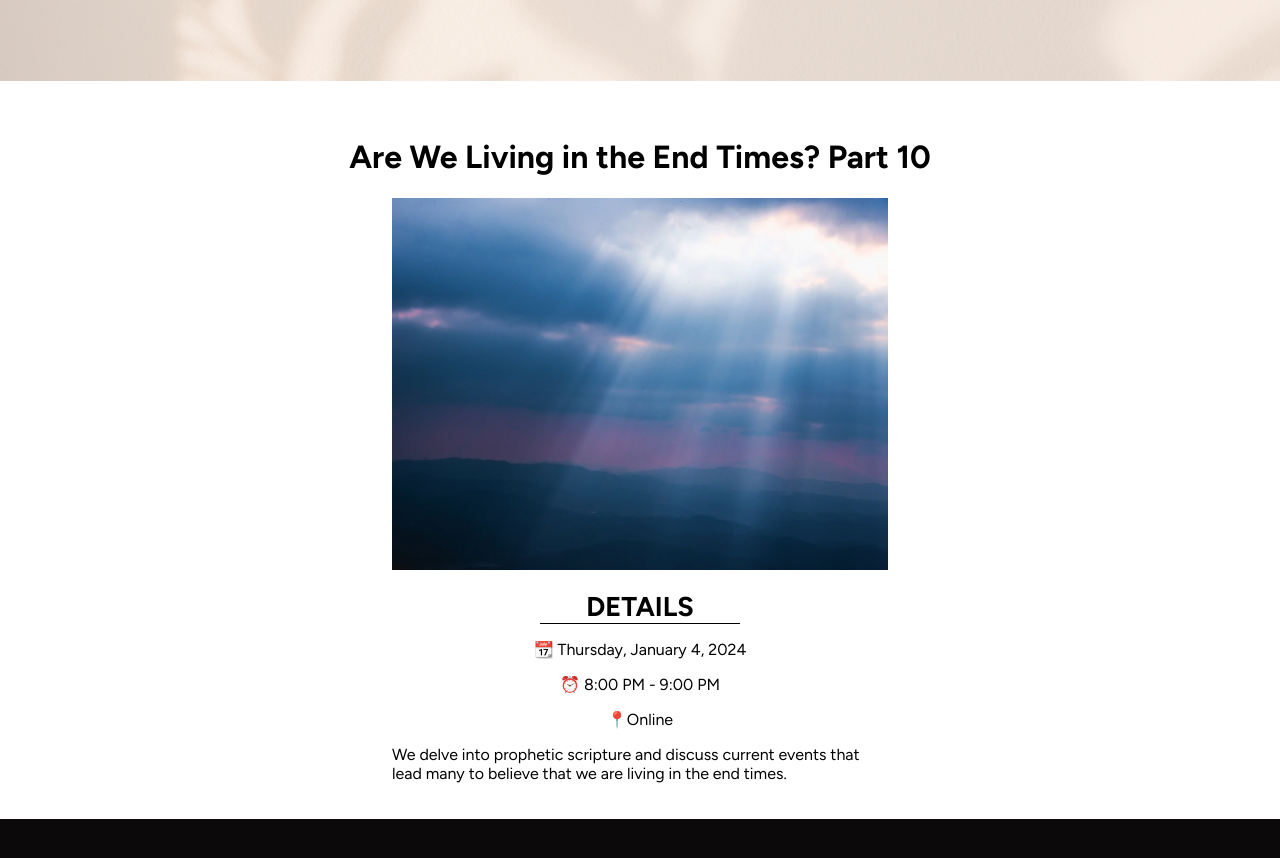
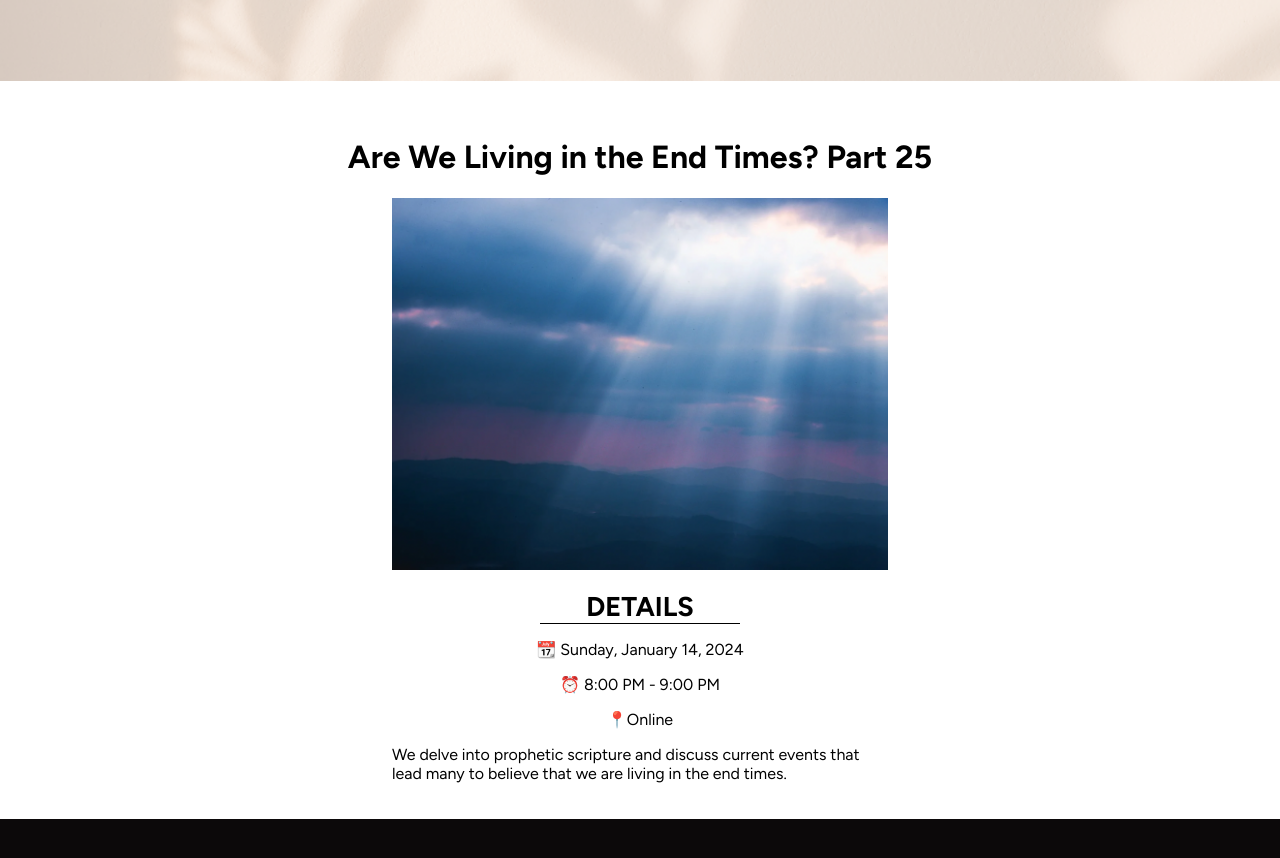
Before and after one commit to gabbyepelle/church, a React (Vite) app: page /Zoom in a window 1280 px wide. Shown: the part 480-1338 px from the top of the page. Built offline with nearby package versions, Linux system fonts and the light colour scheme; a web font is replaced by a local one.

Commit message:
updated zoom page

```diff
--- a/src/HomePage.jsx
+++ b/src/HomePage.jsx
@@ -5,6 +5,7 @@ import visit from "../src/assets/82753C9A-DB14-4568-9B3D-08D1B9194793.jpeg"
 import series from "../src/assets/1F1ECB4B-697F-4EF3-9DC3-9E448FBD541A.png"
 import school from "../src/assets/189B8CD4-4D9A-4306-BFAB-C9A26B686BE0.png"
 import brick from "../src/assets/oneBricksh.png"
+
 
 
 export default function HomePage(){
--- a/src/Zoom.jsx
+++ b/src/Zoom.jsx
@@ -13,10 +13,10 @@ export default function Zoom(){
             <main>
 
             <div className="details-container">
-            <h1>Are We Living in the End Times? Part 10</h1>
+            <h1>Are We Living in the End Times? Part 25</h1>
             <img className="event-pg-img" src={series} alt=""></img>
             <h2 className="event-details ">DETAILS</h2>
-            <p>📆 Thursday, January 4, 2024</p>
+            <p>📆 Sunday, January 14, 2024</p>
             <p>⏰ 8:00 PM - 9:00 PM</p>
             <p>📍Online</p>
             <p className="event-pg-details">
```
